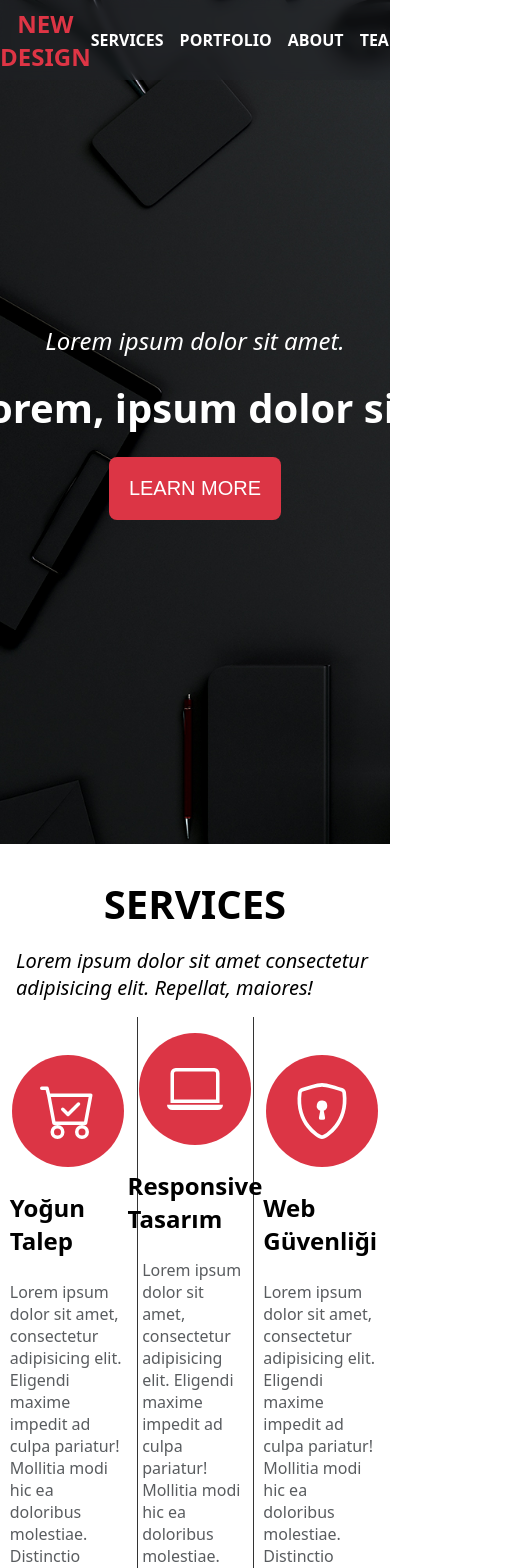
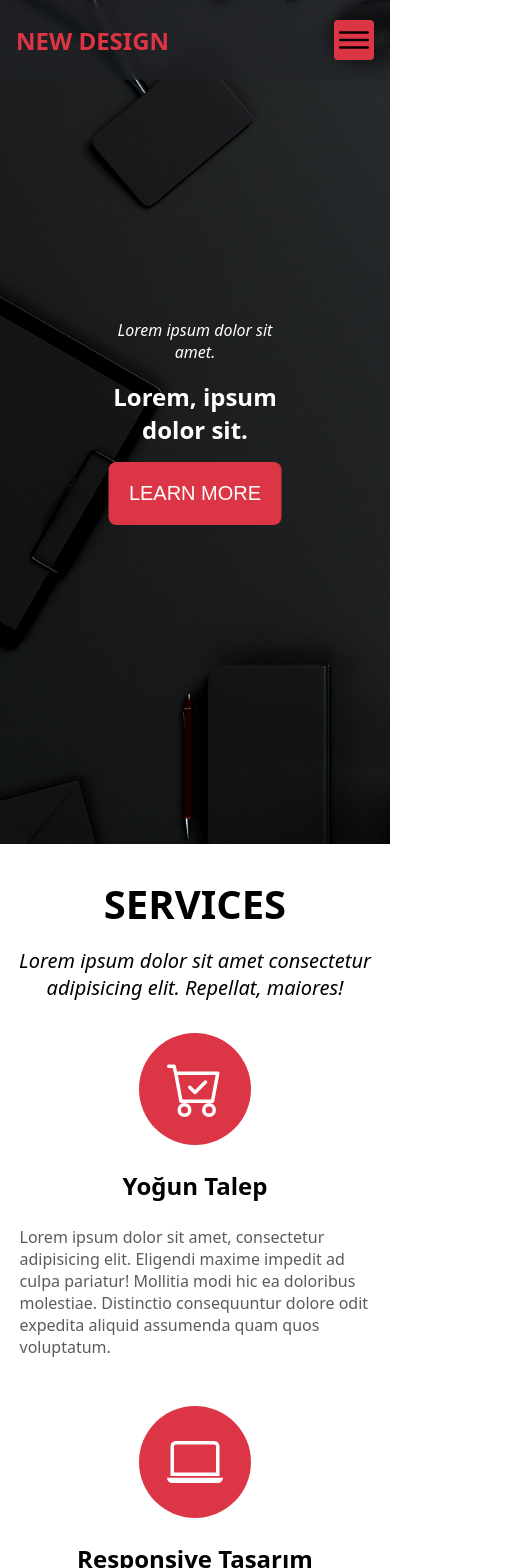
Before and after one commit to MetinKb/react-studio-website, a React (Create React App) app: page / in a window 390 px wide. Shown: the top 1568 px of the page, 515 px wide, since content can reach past the window. Built offline with nearby package versions, Linux system fonts and the light colour scheme.

Commit message:
responsive

```diff
--- a/src/Assets/reset.css
+++ b/src/Assets/reset.css
@@ -19,7 +19,7 @@ body {
 }
 
 ::-webkit-scrollbar {
-    width: 12px;
+    width: 10px;
 }
 
 ::-webkit-scrollbar-thumb {
@@ -30,3 +30,15 @@ body {
 ::-webkit-scrollbar-track {
     background-color: rgba(55, 55, 55, .4);
 }
+
+.portfolio article div::-webkit-scrollbar {
+    width: 4px;
+}
+
+.portfolio article div::-webkit-scrollbar-thumb {
+    background-color: rgba(55, 55, 55, .7);
+}
+
+.portfolio article div::-webkit-scrollbar-track {
+    background-color: rgba(55, 55, 55, .3);
+}
--- a/src/Assets/style.css
+++ b/src/Assets/style.css
@@ -1,7 +1,7 @@
 /* HEADER & HEADER IMAGE */
 
 .header-image-container {
-    width: 100%;
+    max-width: 100%;
     height: 100vh;
     background-image: url("./img/header.jpeg");
     background-size: cover;
@@ -55,8 +55,9 @@ nav ul {
     display: flex;
     flex-direction: column;
     align-items: center;
+    text-align: center;
     justify-content: space-evenly;
-    width: 40rem;
+    max-width: 40rem;
     height: 15rem;
 }
 
@@ -112,6 +113,7 @@ nav ul {
 }
 
 .section-title-container p {
+    text-align: center;
     font-style: italic;
     font-size: 1.25rem;
 }
@@ -296,11 +298,22 @@ nav ul {
     transform: scale(.8);
 }
 
+/* MOBILE */
+
+.mobile-button {
+    display: none;
+    cursor: pointer;
+    font-size: 2.5rem;
+    place-items: center;
+    background: #dc3545;
+    border-radius: .25rem;
+}
+
 /* FOOTER */
 
 footer {
     width: 100%;
-    height: 25rem;
+    min-height: 25rem;
     display: flex;
 }
 
@@ -314,7 +327,7 @@ footer article {
 
 footer article div {
     width: 100%;
-    height: 80%;
+    height: 100%;
     display: flex;
     align-items: flex-start;
     justify-content: center;
@@ -324,7 +337,6 @@ footer article div {
 
 footer h3 {
     color: rgba(220, 53, 69);
-    text-shadow: 0px 0px 10px rgba(220, 53, 69, .8);
     font-size: 2rem;
     height: 20%;
     display: flex;
@@ -396,3 +408,59 @@ footer .p-container {
         top: 30%
     }
 }
+
+@media screen and (max-width: 768px) {
+
+    .mobile-button {
+        display: grid;
+    }
+
+    .header-details h2 {
+        font-size: 1.5rem;
+    }
+
+    .header-details h3 {
+        font-size: 1rem;
+    }
+
+    nav {
+        padding: 0 1rem;
+        justify-content: space-between;
+    }
+
+    nav ul {
+        display: none;
+    }
+
+    .nav-title {
+        flex: 0;
+        min-width: fit-content;
+    }
+
+    .articles-container article {
+        flex-direction: column;
+        width: 90%;
+        border: none !important;
+        margin: 1rem 0;
+    }
+
+    footer {
+        flex-direction: column;
+        align-items: center;
+        gap: 1rem;
+        padding-bottom: 1rem;
+    }
+
+    footer article {
+        width: 90%;
+    }
+
+    footer article div {
+        padding: 1rem;
+    }
+
+    footer article:nth-child(2) {
+        border-top: 1px solid #dc3545;
+        padding-top: .75rem;
+    }
+}
--- a/src/Components/Header/Navbar.js
+++ b/src/Components/Header/Navbar.js
@@ -1,7 +1,12 @@
+import { useState } from 'react'
 import NavLink from './NavLink'
 import NavTitle from './NavTitle'
+import { IoMenuOutline } from "react-icons/io5"
+import { IoCloseOutline } from "react-icons/io5"
 
 function Navbar() {
+
+    const [isMobileOpen, setIsMovileOpen] = useState(false)
 
     return (
         <header>
@@ -14,6 +19,9 @@ function Navbar() {
                     <NavLink prop="team" />
                     <NavLink prop="contact" />
                 </ul >
+                <button className='mobile-button' >
+                    {isMobileOpen ? <IoCloseOutline /> : <IoMenuOutline />}
+                </button>
             </nav >
         </header>
     )
```
